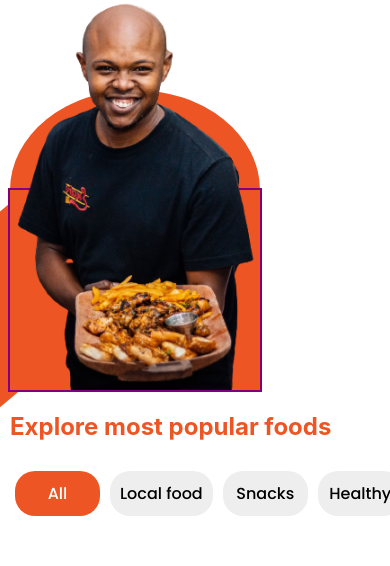
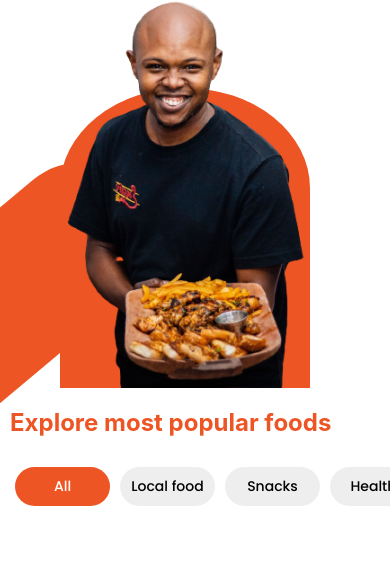
Before and after one commit to Tarvs01/foodcatejs, a React (Create React App) app: page / in a window 390 px wide. Shown: the part 407-973 px from the top of the page. Built offline with nearby package versions, Linux system fonts and the light colour scheme.

Commit message:
Made more responsive changes

```diff
--- a/src/App.css
+++ b/src/App.css
@@ -239,7 +239,8 @@ header {
   }
 
   .header-add-ons {
-    border: 2px solid purple;
+    margin-left: auto;
+    margin-right: auto;
   }
 
   .header-words-cont {
@@ -284,6 +285,7 @@ header {
   -ms-border-radius: 300px;
   -o-border-radius: 300px;
   position: absolute;
+  z-index: -100;
 }
 
 .extra1 {
@@ -296,6 +298,13 @@ header {
   -o-transform: rotate(50deg);
 }
 
+@media screen and (max-width: 700px) {
+  .extra1 {
+    top: -250px;
+    right: -170px;
+  }
+}
+
 .extra2 {
   bottom: -130px;
   left: -90px;
@@ -304,7 +313,6 @@ header {
   -moz-transform: rotate(50deg);
   -ms-transform: rotate(50deg);
   -o-transform: rotate(50deg);
-  z-index: -4;
 }
 
 .foods-category-cont {
@@ -323,11 +331,14 @@ header {
   margin: 30px auto;
   overflow: scroll;
   padding-bottom: 10px;
+  width: 100vw;
 }
 
 .foods-category li {
   padding: 10px 10px;
-  min-width: 85px;
+  min-width: 115px;
+  width: max-content;
+  height: fit-content;
   background-color: #eeeeee;
   border-radius: 20px;
   -webkit-border-radius: 20px;
@@ -336,6 +347,14 @@ header {
   -o-border-radius: 20px;
   text-align: center;
   margin: 0 5px;
+}
+
+@media screen and (max-width: 600px) {
+  .foods-category li {
+    font-size: 14px !important;
+    padding: 9px 9px !important;
+    min-width: 95px;
+  }
 }
 
 #first {
@@ -394,18 +413,20 @@ header {
   padding: 1rem;
 }
 
-/* @media screen and (max-width: 500px) {
+@media screen and (max-width: 500px) {
   .foodcards-cont {
     grid-template-columns: 1fr 1fr;
   }
+
+  .foodcard,
+  .restaurantcard {
+    width: 40vw;
+  }
+
+  .foodcard-img-cont {
+    height: fit-content !important;
+  }
 }
-
-@media screen an
-d (max-width: 300px) {
-  .foodcards-cont {
-    grid-template-columns: 1fr;
-  }
-} */
 
 ::-webkit-scrollbar {
   height: 7px;
```
